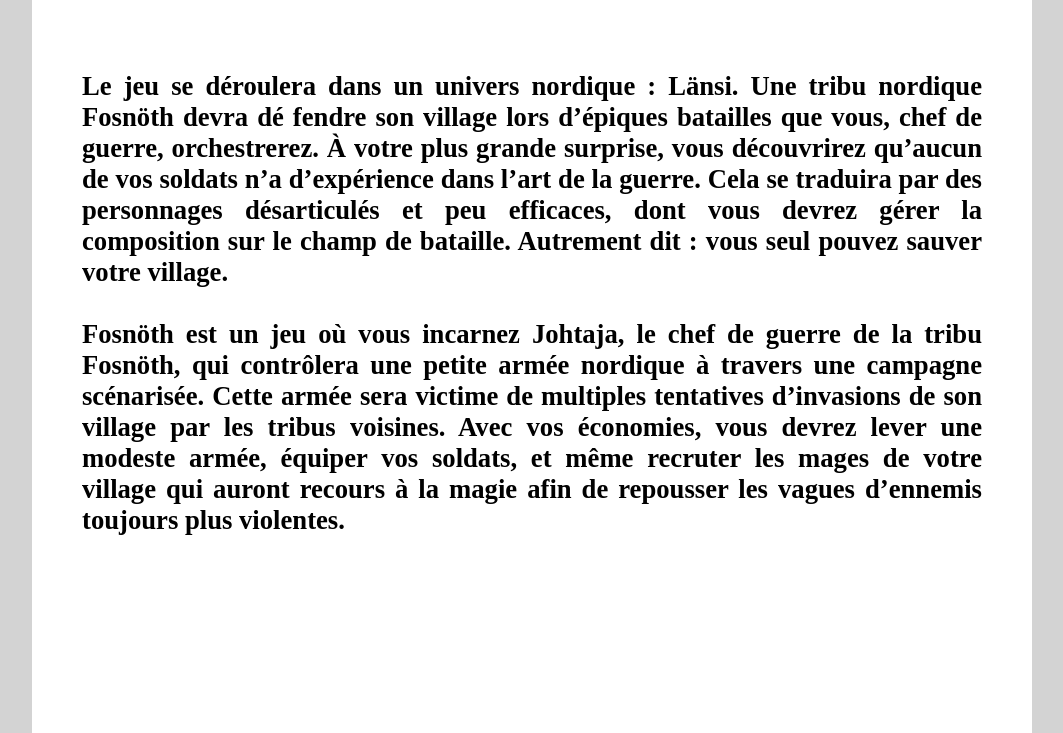
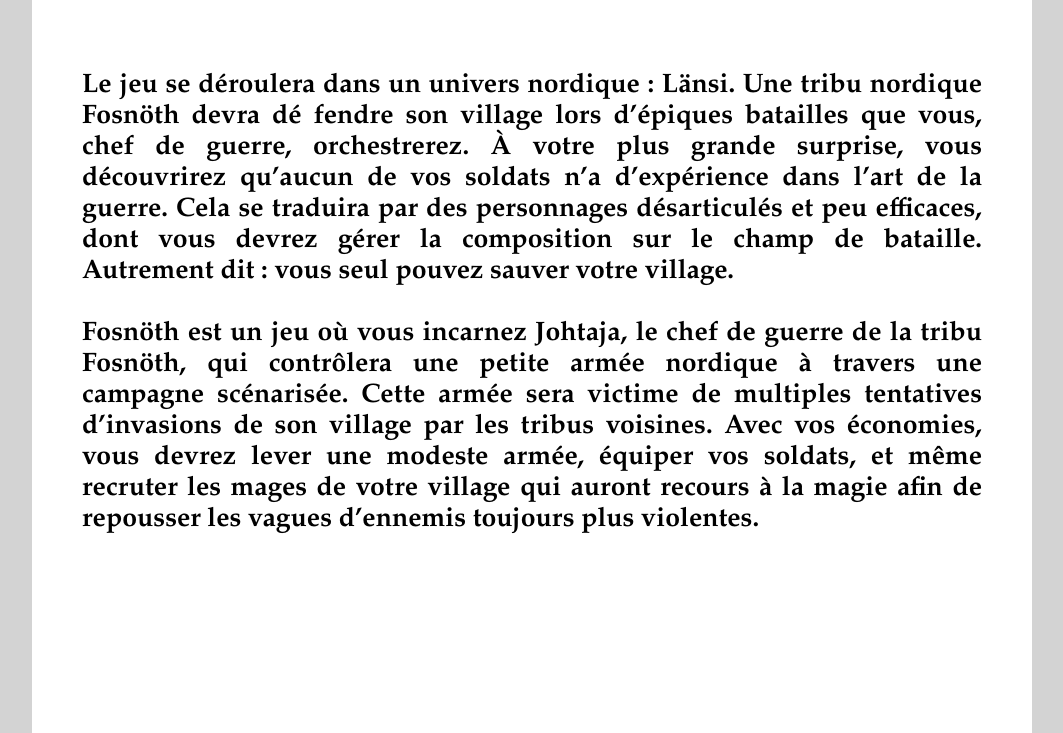
Before and after one commit to fosnoth/fosnoth.github.io, a plain HTML site: page univers.html in a window 1280 px wide. Shown: the part 725-1458 px from the top of the page, without its empty margins (108-1171 px from the left). Drawn offline with Linux system fonts and the light colour scheme.

Commit message:
Update style.css

```diff
--- a/style.css
+++ b/style.css
@@ -18,7 +18,7 @@ margin:auto;
 	text-align: justify;
 	font-size:20pt;
 	color:black;
-	font:Palatino;
+	font-family:Palatino;
 
 }
 
```
